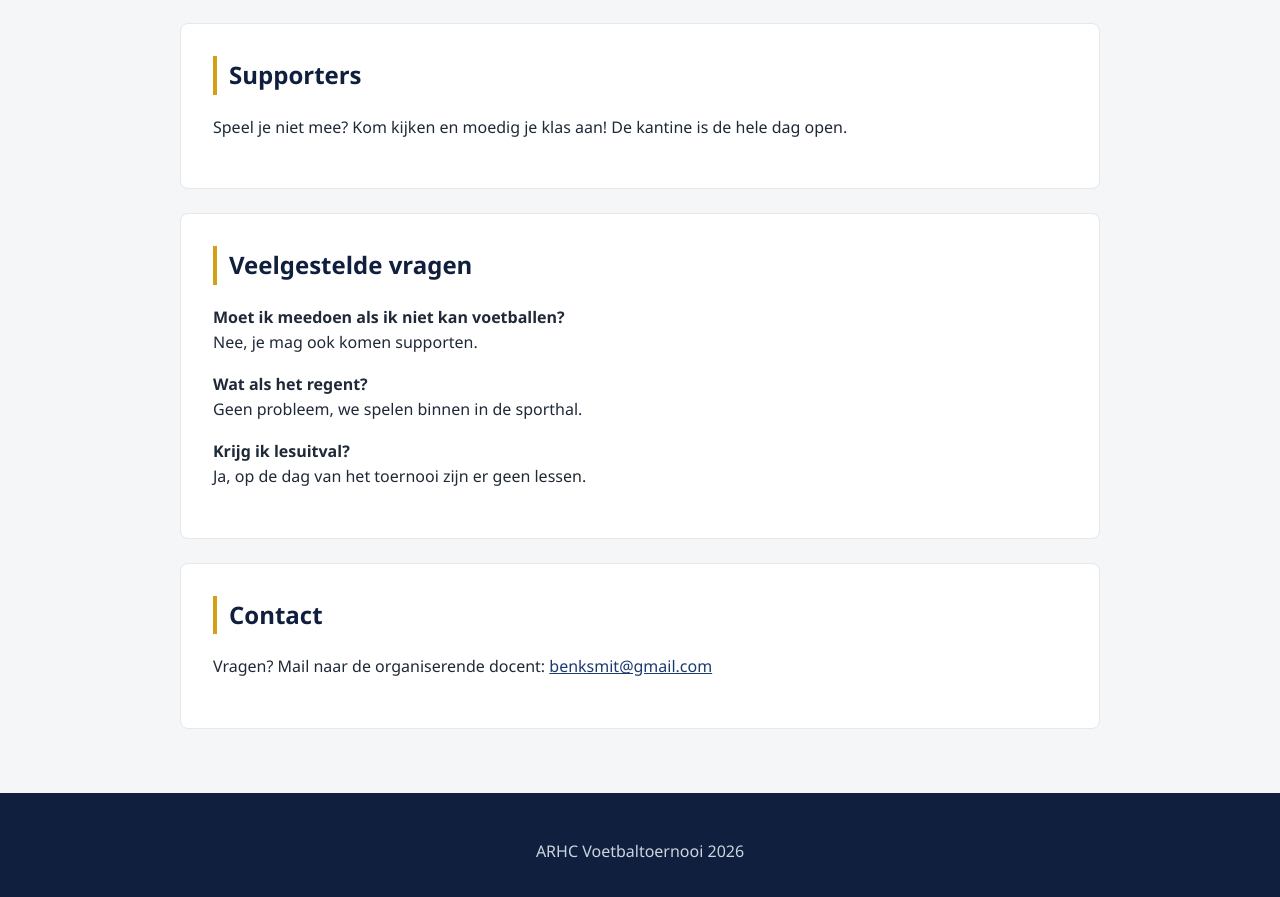
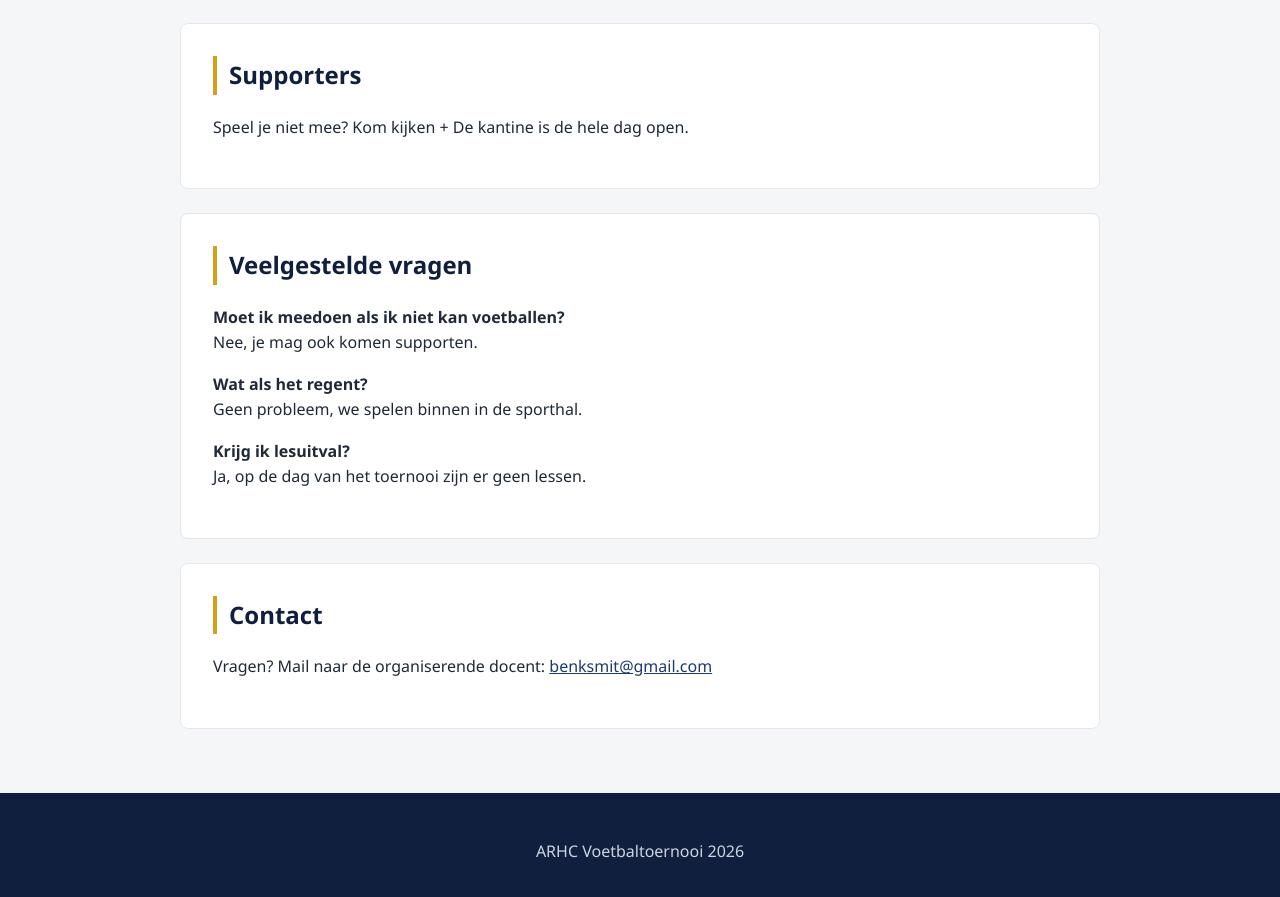
Before and after one commit to benksmit/Schoolvoetbal_website, a plain HTML site: page index.html in a window 1280 px wide. Shown: the part 3492-4389 px from the top of the page. Drawn offline with Linux system fonts and the light colour scheme.

Commit message:
WebLab Run 06-11-2026 20:17:37 (UTC+01:00)

```diff
--- a/index.html
+++ b/index.html
@@ -361,7 +361,7 @@
 
     <section>
       <h2>Supporters</h2>
-      <p>Speel je niet mee? Kom kijken en moedig je klas aan! De kantine is de hele dag open.</p>
+      <p>Speel je niet mee? Kom kijken + De kantine is de hele dag open.</p>
     </section>
 
     <section id="faq">
```
Also changed, not shown: 1 other file.
